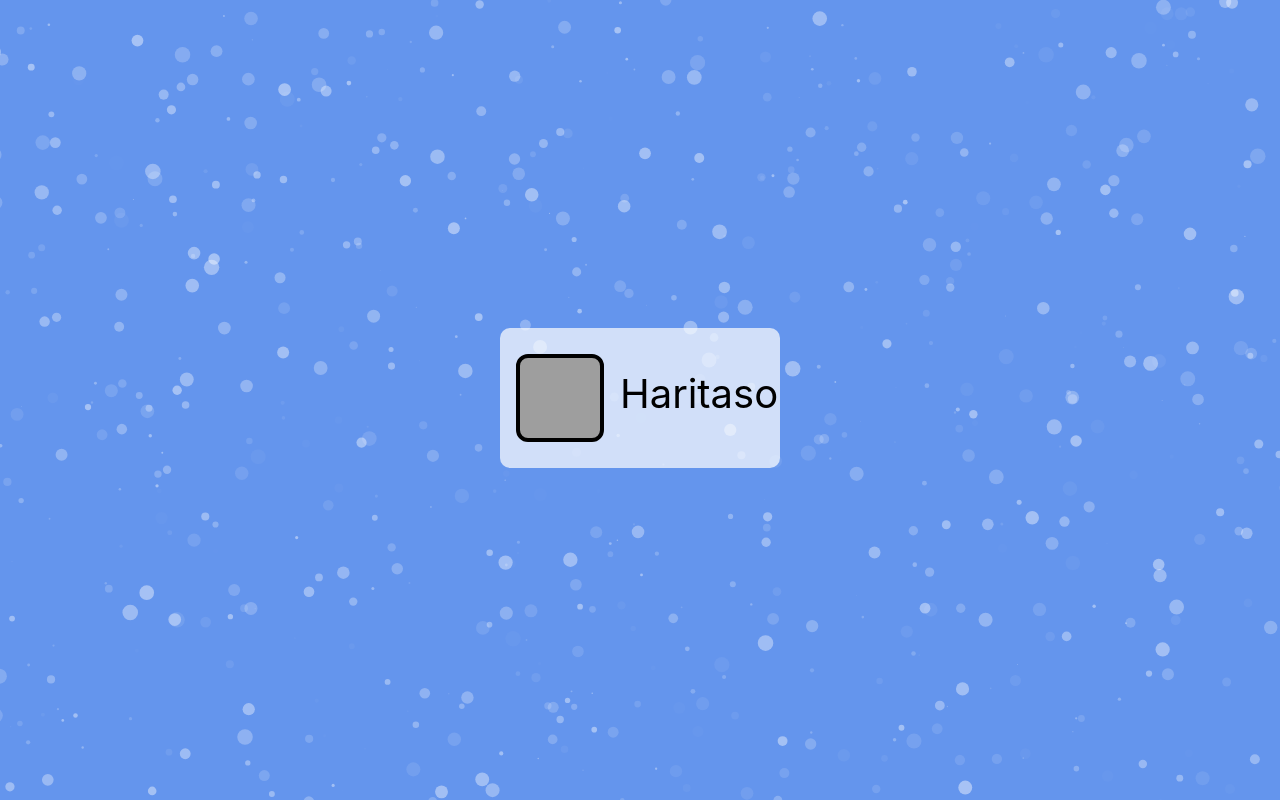
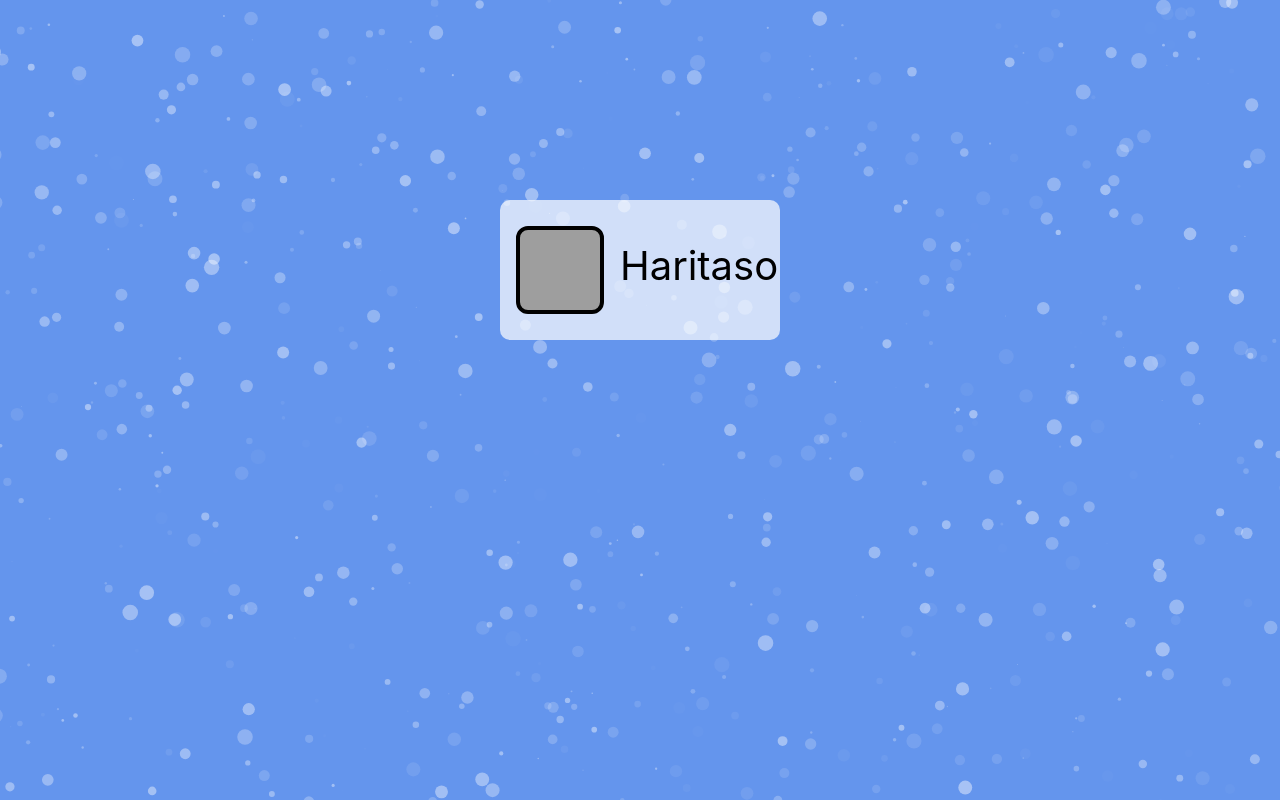
Before and after one commit to Haritaso/website, a Vue app: page / in a window 1280 px wide. Built offline with nearby package versions, Linux system fonts and the light colour scheme; grey boxes are pictures that could not be loaded.

Commit message:
跳ねさせてみたり

```diff
--- a/src/App.vue
+++ b/src/App.vue
@@ -8,8 +8,20 @@
 <script>
 import particlesJS from './components/ParticlesJS'
 import backbord from './components/backbord'
+import anime from 'animejs'
+
 export default {
   name: 'app',
+  mounted() {
+    const basicTimeline = anime.timeline()
+    basicTimeline
+      .add({
+        targets: '#app .back',
+        translateY: 550,
+        duration: 1000,
+        elasticity: 400,
+      })
+  },
   components: {
     particlesJS,
     backbord
--- a/src/components/backbord.vue
+++ b/src/components/backbord.vue
@@ -21,8 +21,6 @@ export default {
 .back {
   z-index: 1;
   position: absolute;
-  top: 50%;
-  left: 50%;
-  transform: translateY(-50%) translateX(-50%);
+  top: -350px;
 }
 </style>
```
